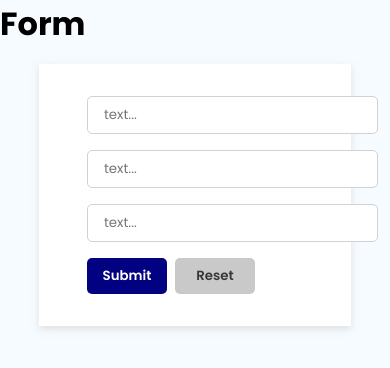
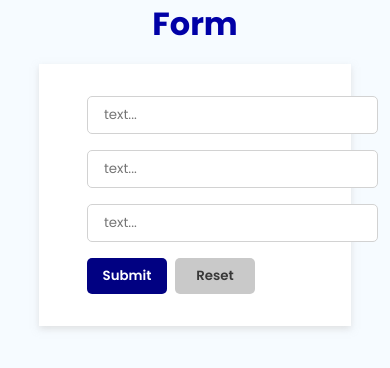
Before and after one commit to abdelhaq-laachari/Robert-noyce-assets, a plain HTML site: page form/index.html in a window 390 px wide. Shown: the top 368 px of the page. Drawn offline with Linux system fonts and the light colour scheme.

Commit message:
responsive forme with grid styled with SCSS

```diff
--- a/form/index.html
+++ b/form/index.html
@@ -8,7 +8,7 @@
     <title>Document</title>
 </head>
 <body>
-    <h1>Form</h1>
+    <h1 class="title_form">Form</h1>
     <form action="">
         <section class="form">
             <div class="item_form">
--- a/form/style/style.scss
+++ b/form/style/style.scss
@@ -15,6 +15,10 @@
     }
     body{
         background-color: rgb(246, 251, 255);
+    }
+    .title_form{
+        text-align: center;
+        color: rgb(0, 0, 167);
     }
     .form{
         display: grid;
```
Also changed, not shown: form/style/style.css, 1 other file.
